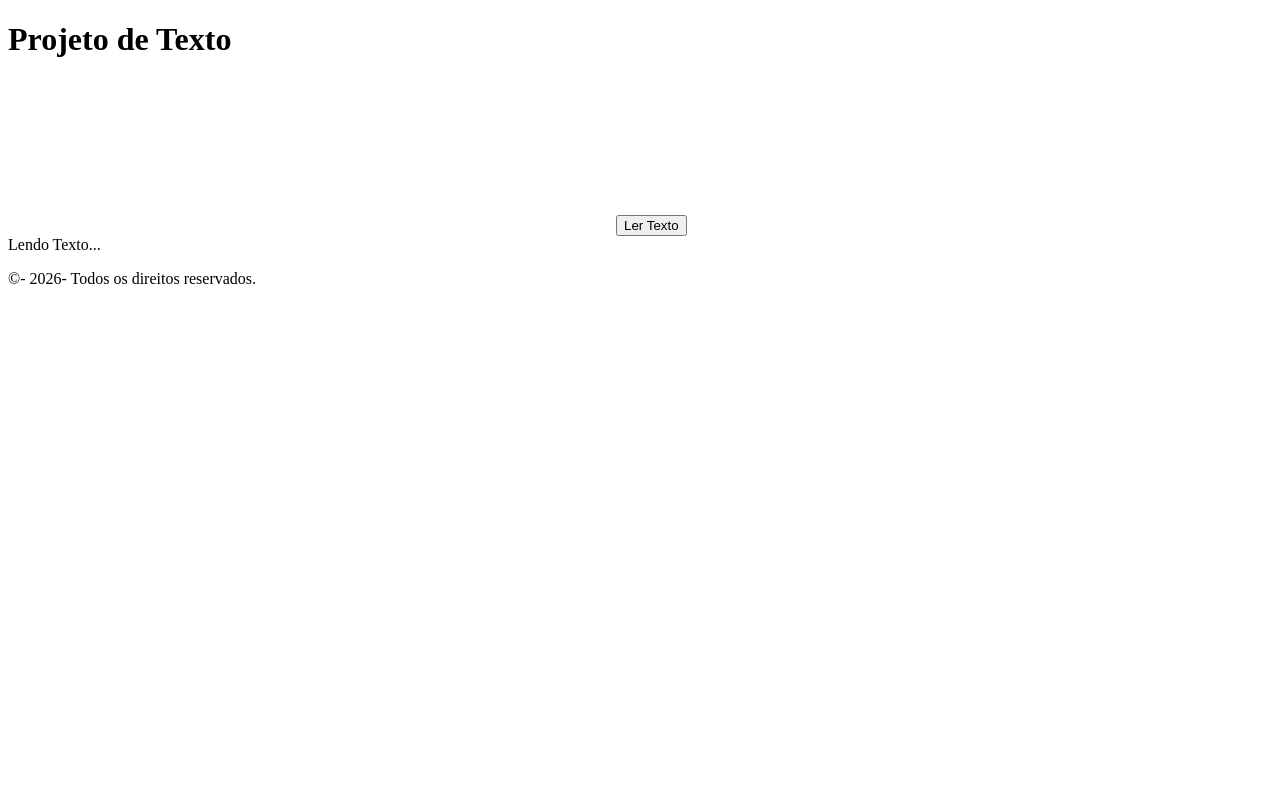
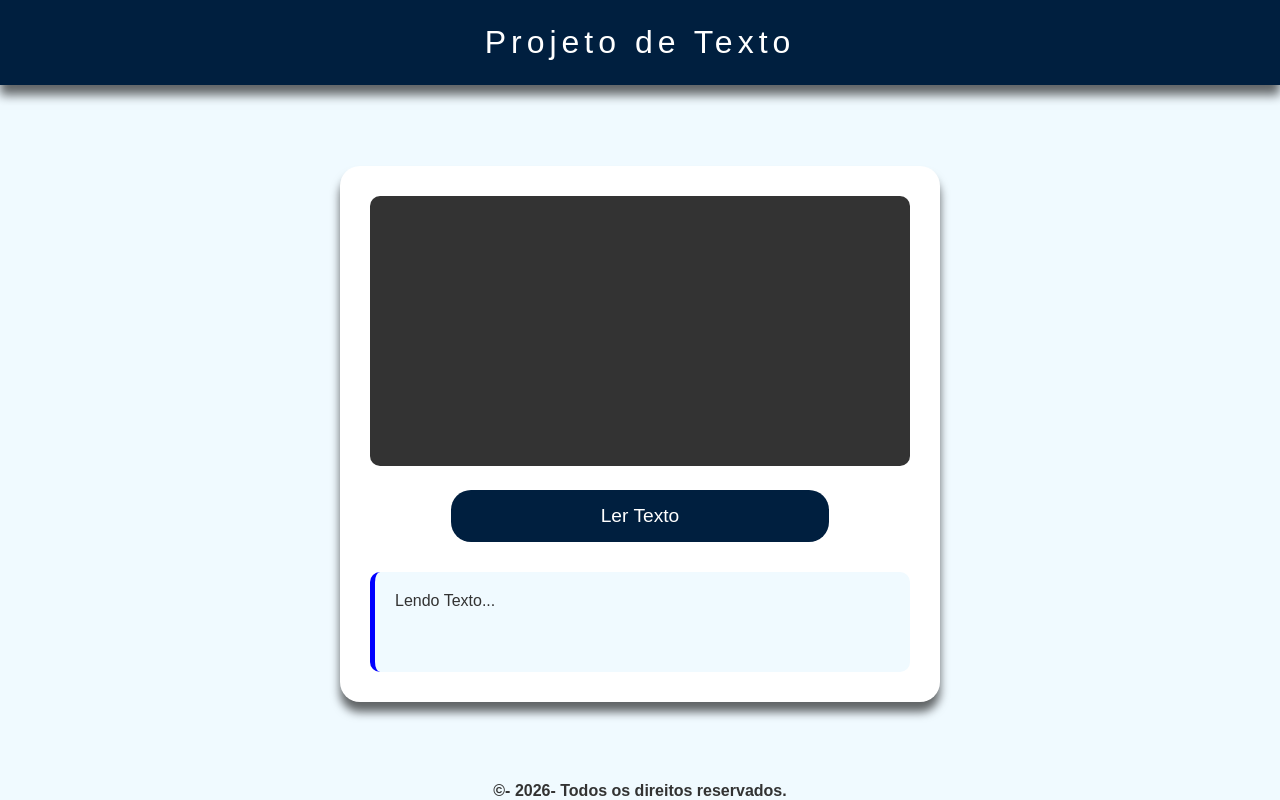
Before and after one commit to 1ESPI-DEV-EduardoCraveiro/ProjetoAPI, a plain HTML site: page index.html in a window 1280 px wide. Drawn offline with Linux system fonts and the light colour scheme.

Commit message:
style: definindo palhetas e estrutura de estilização

```diff
--- a/src/css/estilo.css
+++ b/src/css/estilo.css
@@ -0,0 +1,101 @@
+:root{
+    --color1:#fff;
+    --color2:#333;
+    --bgColor1: #f0faff;
+    --bgColor2:#001f3f;
+    --fontFamily: "Cascadian Code", sans-serif;
+}
+
+*{
+    margin:0;
+    padding:0;
+    box-sizing:border-box;
+}
+body{
+    background:var(--bgColor1);
+    font-family:var(--fontFamily);
+    display:flex;
+    flex-direction:column;
+    min-height:100vh;
+    color:var(--color2);
+}
+
+header{
+    background:var(--bgColor2);
+    color:var(--color1);
+    padding:1.5rem;
+    text-align:center;
+    box-shadow:0 10px 10px rgba(0,0,0,0.6);
+}
+header h1{
+    font-weight:400;
+    letter-spacing: 5px;
+}
+main{
+    flex:1;
+    display:flex;
+    justify-content:center;
+    align-items:center;
+    padding:20px;
+}
+
+.container{
+    background:var(--color1);
+    width:100%;/*largura maxima*/
+    max-width:600px;/*largura maxima utilizada*/
+    padding:30px;
+    border-radius:20px;
+    box-shadow:0 10px 10px rgba(0,0,0,0.6);
+    text-align:center;
+}
+#canvas{
+    display:none;/*esconder tela*/
+}
+#video{
+    width:100%;
+    height:auto;
+    border-radius:10px;
+    background:var(--color2);
+    color:var(--color1);
+    margin-bottom:20px;
+    /*espelha  a camera para parecer um espelho*/
+    transform: scaleX(1);
+}
+#btn-texto{
+    background:var(--bgColor2);
+    color:var(--color1);
+    border:none;
+    padding:15px 30px;
+    font-size: 1.2rem;
+    border-radius:20px;
+    width:70%;
+    margin-bottom:30px;
+}
+#btn-texto:hover{
+    transform:translateY(-5px);
+    color:var(--color2);
+    background:var(--bgColor1);
+    font-weight:900;
+}
+#saida{
+    background:var(--bgColor1);
+    padding:20px;
+    border-radius:10px;
+    border-left: 5px solid blue; /*cor da linha a esquerda*/
+    min-height:100px;
+    text-align:left;
+    word-wrap:break-word;/*espaçamento entre Palavras*/
+    color:var(--color2);
+}
+
+#lista-historico {
+    list-style: none;
+    padding: 0;
+    max-height: 300px; /* Limita a altura para não quebrar o layout */
+    overflow-y: auto;  /* Adiciona scroll se houver muitos itens */
+}
+footer p{
+    display:flex;
+    justify-content:center;
+    font-weight:700;
+}
```
Also changed, not shown: index.html (+1 -1 lines).
